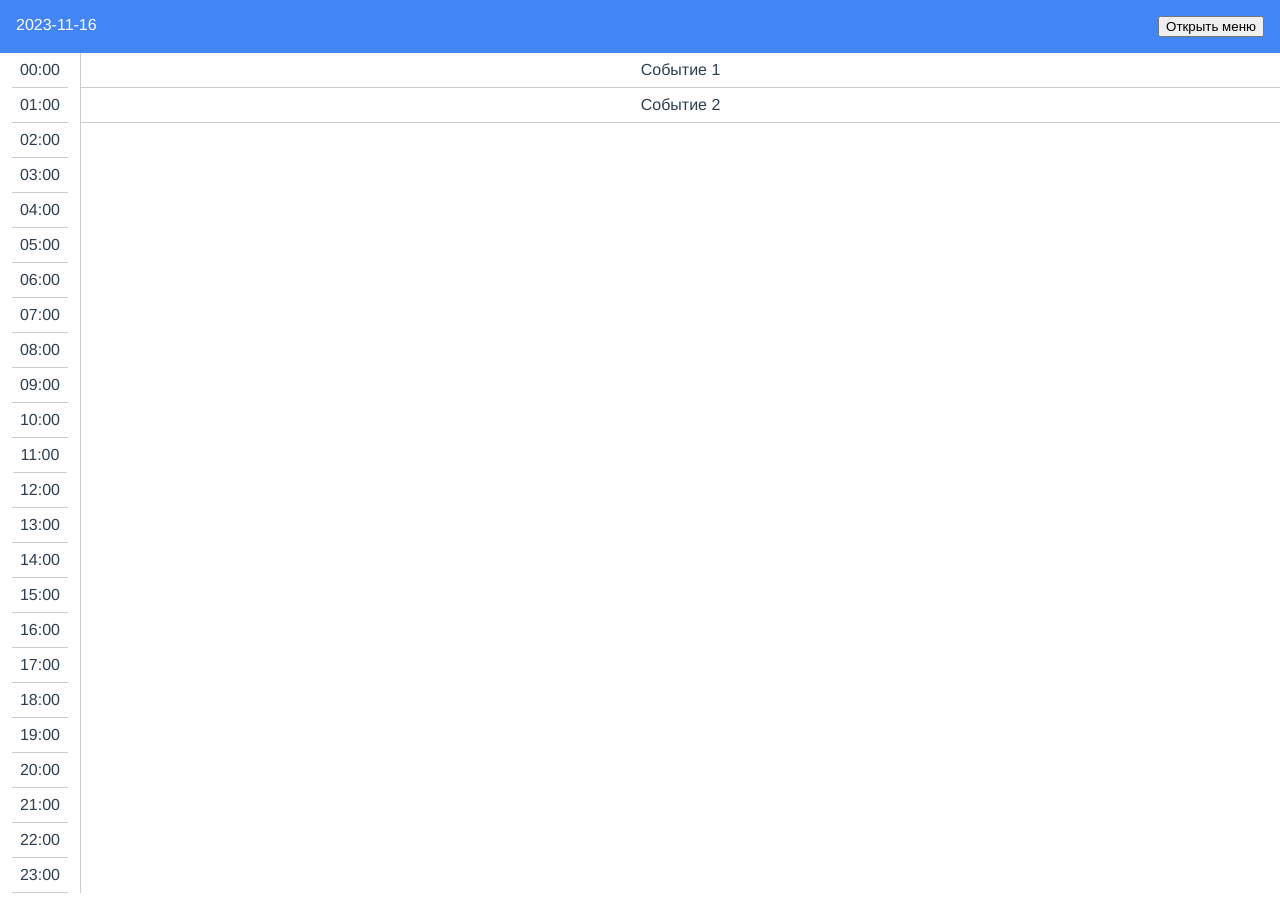
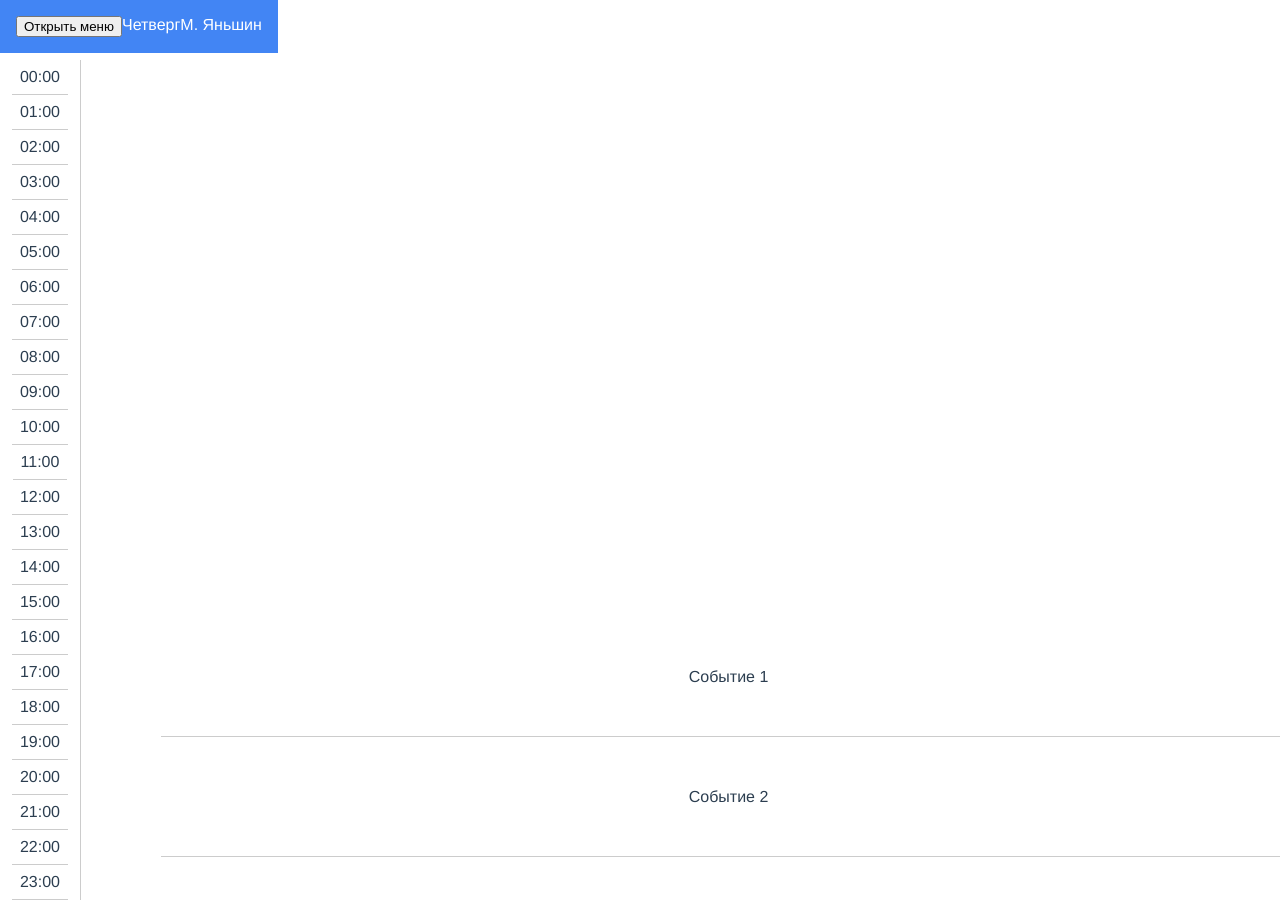
Before and after one commit to MikeYanshin/GreatDayApp, a Vue app: page / in a window 1280 px wide. Built offline with nearby package versions, Linux system fonts and the light colour scheme.

Commit message:
Добавил боковое меню

```diff
--- a/src/App.vue
+++ b/src/App.vue
@@ -1,7 +1,13 @@
 <template>
+  <app-header />
   <router-view />
+  <side-menu />
 </template>
 
+<script lang="ts" setup>
+import AppHeader from "./views/AppHeader.vue";
+import SideMenu from "./components/SideMenu.vue";
+</script>
 <style>
 #app {
   font-family: Avenir, Helvetica, Arial, sans-serif;
--- /dev/null
+++ b/src/components/SideMenu.vue
@@ -0,0 +1,40 @@
+<template>
+  <transition name="slide">
+    <div v-if="isMenuOpen" class="side-menu">
+      <router-link to="/">Home</router-link>
+      <router-link to="/about">About</router-link>
+      <router-link to="/contact">Contact</router-link>
+    </div>
+  </transition>
+</template>
+
+<script setup lang="ts">
+import { ref } from "vue";
+
+const isMenuOpen = ref(false);
+</script>
+
+<style scoped>
+/* Стили для бокового меню и анимации */
+.side-menu {
+  position: fixed;
+  top: 0;
+  left: 0;
+  height: 100vh;
+  width: 200px;
+  background-color: #333;
+  color: #fff;
+  padding: 20px;
+  box-shadow: 2px 0 5px rgba(0, 0, 0, 0.2);
+}
+
+.slide-enter-active,
+.slide-leave-active {
+  transition: transform 0.5s;
+}
+
+.slide-enter,
+.slide-leave-to {
+  transform: translateX(-100%);
+}
+</style>
--- /dev/null
+++ b/src/views/AppHeader.vue
@@ -0,0 +1,35 @@
+<template>
+  <header>
+    <button @click="toggleSideMenu">Открыть меню</button>
+    <span>{{ currentDay }}</span>
+    <span>М. Яньшин</span>
+  </header>
+</template>
+
+<script lang="ts" setup>
+import { computed } from "vue";
+
+const currentDay = computed(() => {
+  const date = new Date();
+  const day = date.toLocaleDateString("ru-RU", { weekday: "long" });
+  return day[0].toUpperCase() + day.substring(1);
+});
+
+// Функция для открытия/закрытия бокового меню
+const toggleSideMenu = () => {
+  // Реализуйте свою логику открытия/закрытия бокового меню
+};
+</script>
+
+<style>
+header {
+  position: fixed;
+  top: 0;
+  left: 0;
+  display: flex;
+  justify-content: space-between;
+  padding: 16px;
+  background-color: #4285f4;
+  color: white;
+}
+</style>
--- a/src/views/CalendarView.vue
+++ b/src/views/CalendarView.vue
@@ -1,15 +1,8 @@
 <template>
-  <div>
-    <!-- Хэдер с днем и иконкой для открытия бокового меню -->
-    <header>
-      <span>{{ currentDay }}</span>
-      <button @click="toggleSideMenu">Открыть меню</button>
-    </header>
-
-    <!-- Основной контент с разметкой по часам и скроллом -->
+  <div class="calendar-container">
+    <!-- Основной контент с разметкой по часам -->
     <main>
       <div class="timeline">
-        <!-- Здесь добавлена более полная разметка по часам -->
         <div class="hour-label" v-for="hour in hours" :key="hour">
           {{ hour }}
         </div>
@@ -19,7 +12,12 @@
       <div class="events">
         <!-- Здесь можно добавить компоненты для отображения событий в течение дня -->
         <!-- Например, можно использовать v-for для перебора событий -->
-        <div v-for="event in events" :key="event.id" class="event">
+        <div
+          v-for="event in events"
+          :key="event.id"
+          class="event"
+          :style="eventStyle(event)"
+        >
           {{ event.title }}
         </div>
       </div>
@@ -28,10 +26,15 @@
 </template>
 
 <script setup lang="ts">
-import { ref, reactive, onMounted } from "vue";
+type Event = {
+  id: number;
+  title: string;
+  startTime: string;
+  endTime: string;
+};
 
-// Модель данных для дня и событий
-const currentDay = ref("2023-11-16");
+import { ref, reactive, computed } from "vue";
+
 const hours = ref(
   Array.from({ length: 24 }, (_, i) => `${i.toString().padStart(2, "0")}:00`)
 );
@@ -41,33 +44,26 @@ const events = reactive([
   /* ... */
 ]);
 
-// Функция для открытия/закрытия бокового меню
-const toggleSideMenu = () => {
-  // Реализуйте свою логику открытия/закрытия бокового меню
+// Вычисляемое свойство для стиля событий
+const eventStyle = (event: Event) => {
+  const startHour = parseInt(event.startTime.split(":")[0]);
+  const endHour = parseInt(event.endTime.split(":")[0]);
+  const height = (endHour - startHour) * 60; // Высота события в минутах
+  const top = startHour * 60; // Верхняя позиция события в минутах
+
+  return {
+    height: `${height}px`,
+    top: `${top}px`,
+  };
 };
-
-// Дополнительные действия при монтировании компонента
-onMounted(() => {
-  // Реализуйте свою логику, если необходимо
-});
 </script>
 
 <style scoped>
-/* Стили для хэдера */
-header {
+main {
   display: flex;
-  justify-content: space-between;
-  padding: 16px;
-  background-color: #4285f4; /* Цвет хэдера в примере Google Календаря */
-  color: white;
+  margin-top: 60px; /* Учитываем высоту хэдера */
 }
 
-/* Стили для основного контента */
-main {
-  display: flex;
-}
-
-/* Стили для разметки по часам */
 .timeline {
   flex: 0 0 80px; /* Фиксированная ширина разметки по часам */
   border-right: 1px solid #ccc; /* Граница между разметкой и событиями */
@@ -85,16 +81,17 @@ main {
   text-align: center;
 }
 
-/* Стили для событий в течение дня */
 .events {
   flex: 1; /* Занимает оставшееся пространство */
   overflow-y: auto; /* Включаем скролл, если событий больше, чем помещается на экране */
+  position: relative; /* Необходимо для позиционирования событий */
 }
 
 .event {
+  position: absolute;
+  left: 80px; /* Учитываем ширину разметки по часам */
+  width: calc(100% - 80px); /* Учитываем ширину разметки по часам */
   padding: 8px;
   border-bottom: 1px solid #ccc; /* Граница между событиями */
 }
-
-/* Дополнительные стили по необходимости */
 </style>
```
